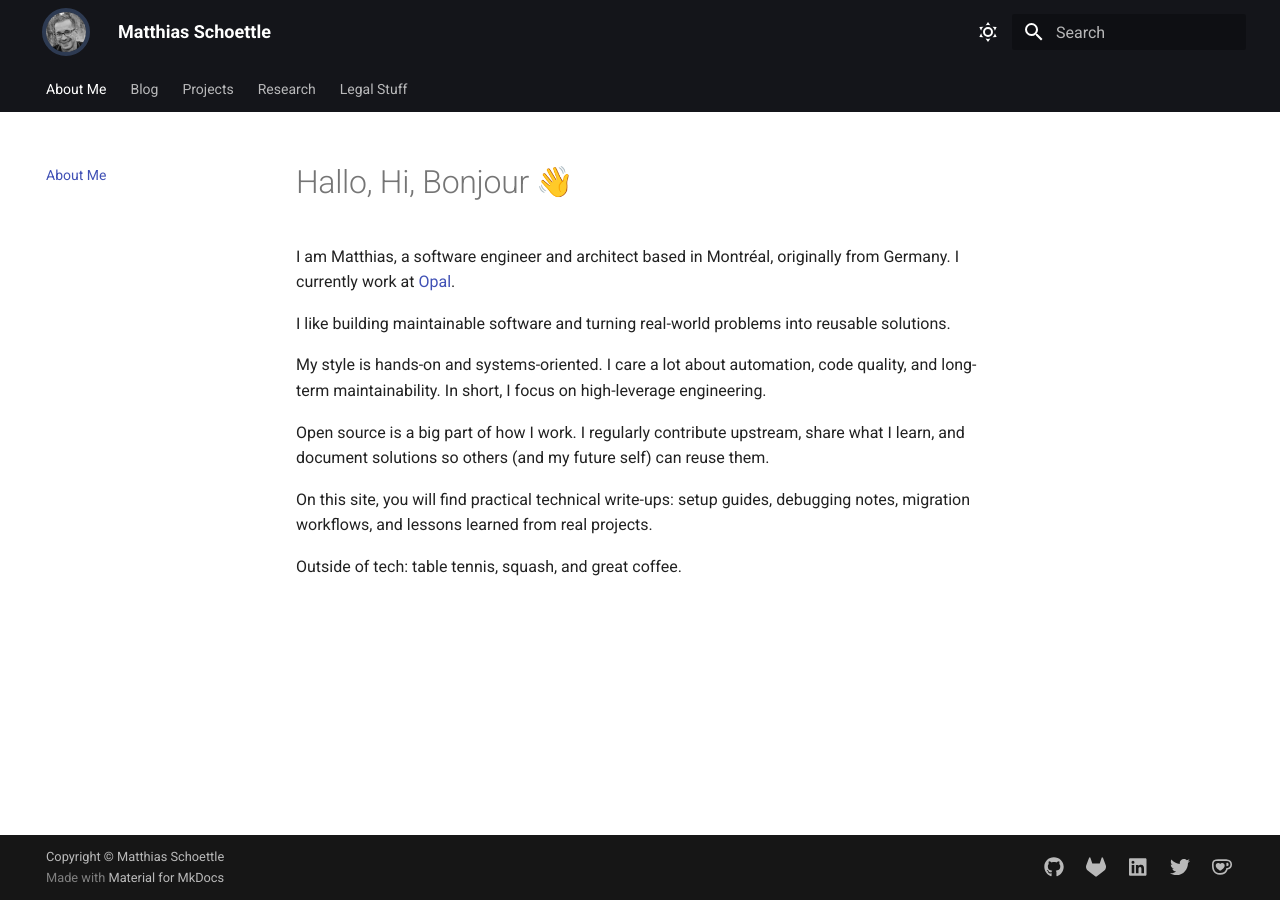
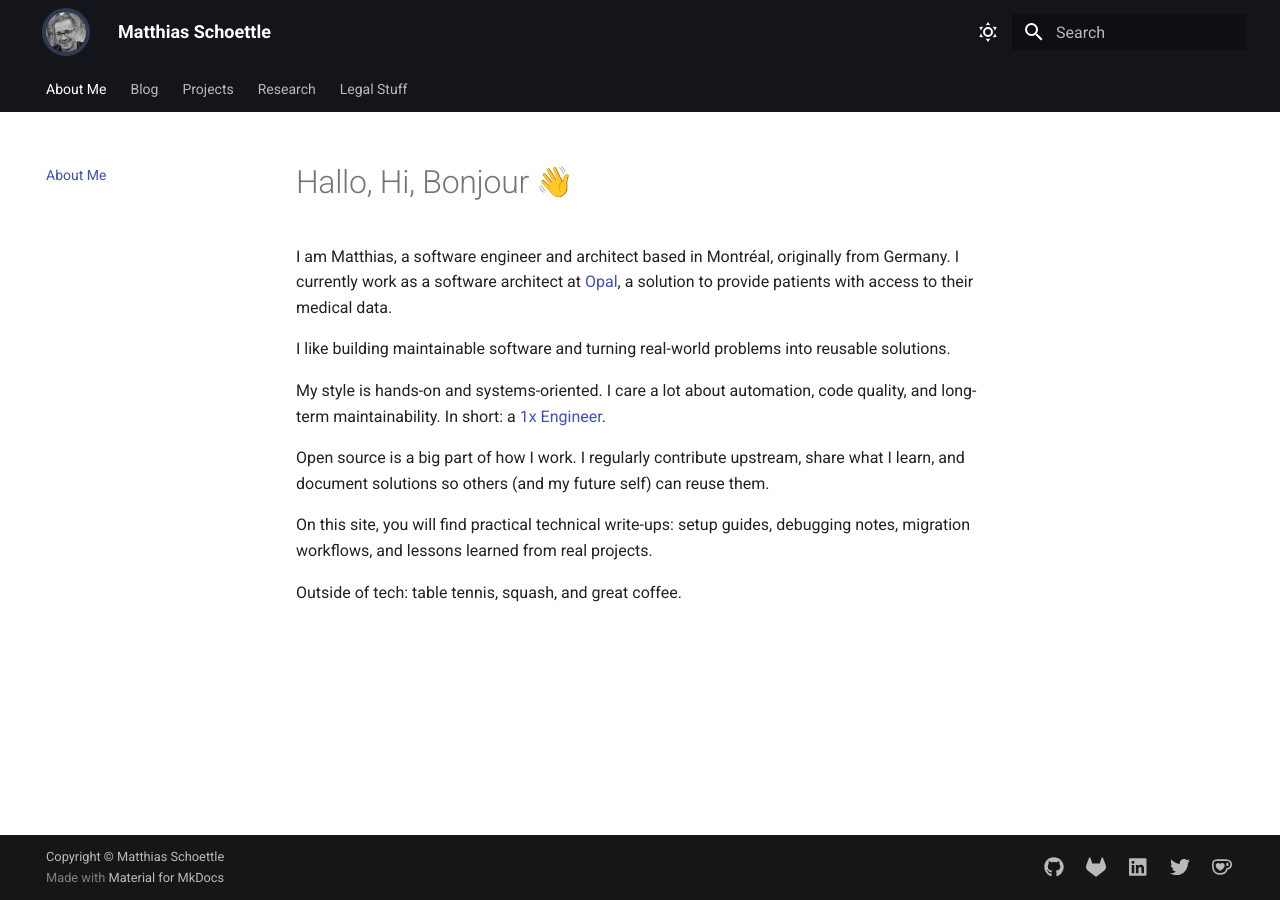
Before and after one commit to mschoettle/website, an MkDocs documentation site: the page built from docs/index.md, in a window 1280 px wide. Built offline with MkDocs 1.6.1 and Material for MkDocs 9.7.7, drawn with Linux system fonts in a browser that asks for light colours; emoji names are drawn with the system emoji font; plug-ins that fetch from the network failed and are left out.

Commit message:
reviewed again

```diff
--- a/docs/index.md
+++ b/docs/index.md
@@ -6,13 +6,13 @@ hide:
 # Hallo, Hi, Bonjour :wave:
 
 I am Matthias, a software engineer and architect based in Montréal, originally from Germany.
-I currently work at [Opal](projects/index.md#opal).
+I currently work as a software architect at [Opal](projects/index.md#opal), a solution to provide patients with access to their medical data.
 
 I like building maintainable software and turning real-world problems into reusable solutions.
 
 My style is hands-on and systems-oriented.
 I care a lot about automation, code quality, and long-term maintainability.
-In short, I focus on high-leverage engineering.
+In short: a [1x Engineer](https://1x.engineer).
 
 Open source is a big part of how I work.
 I regularly contribute upstream, share what I learn, and document solutions so others (and my future self) can reuse them.
```
